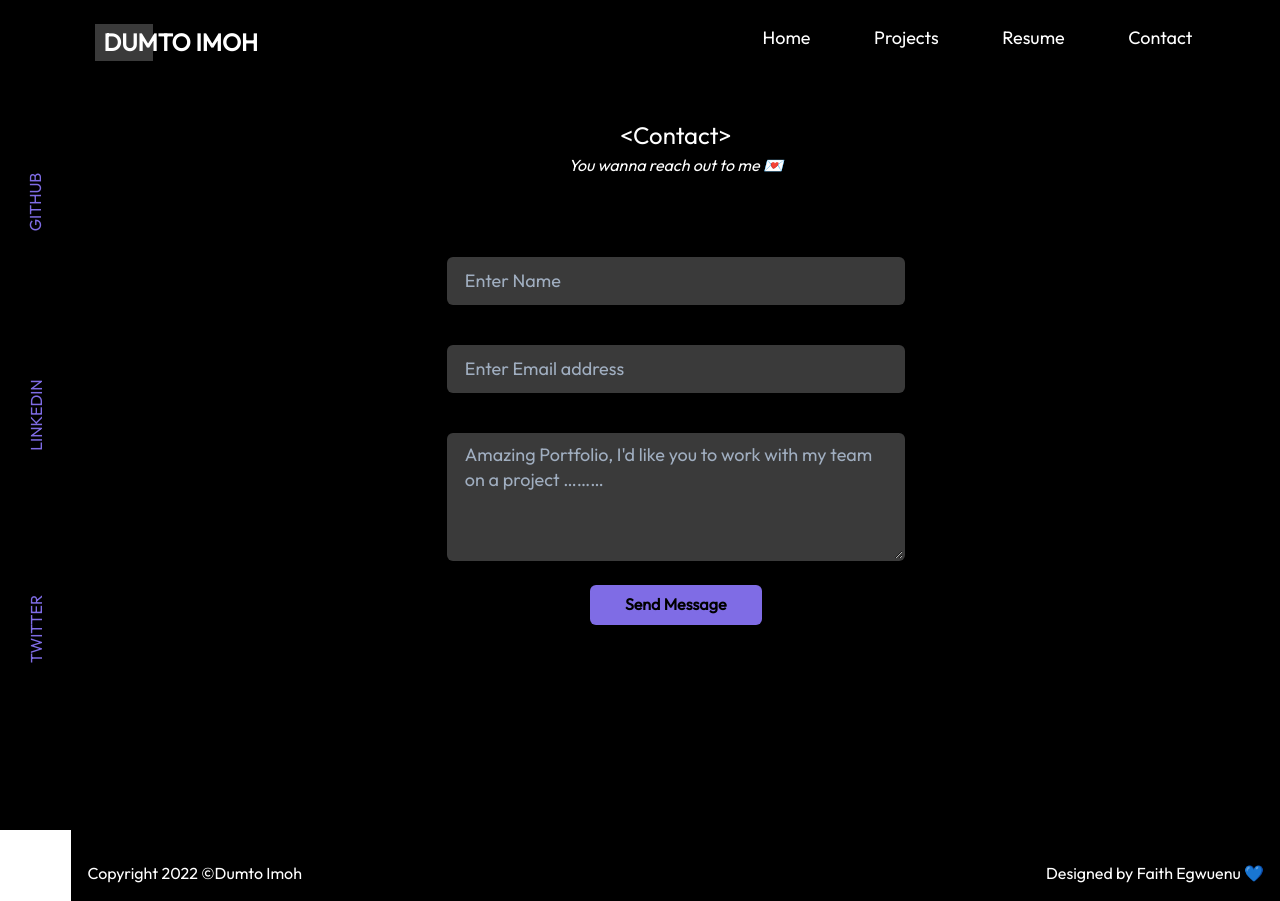
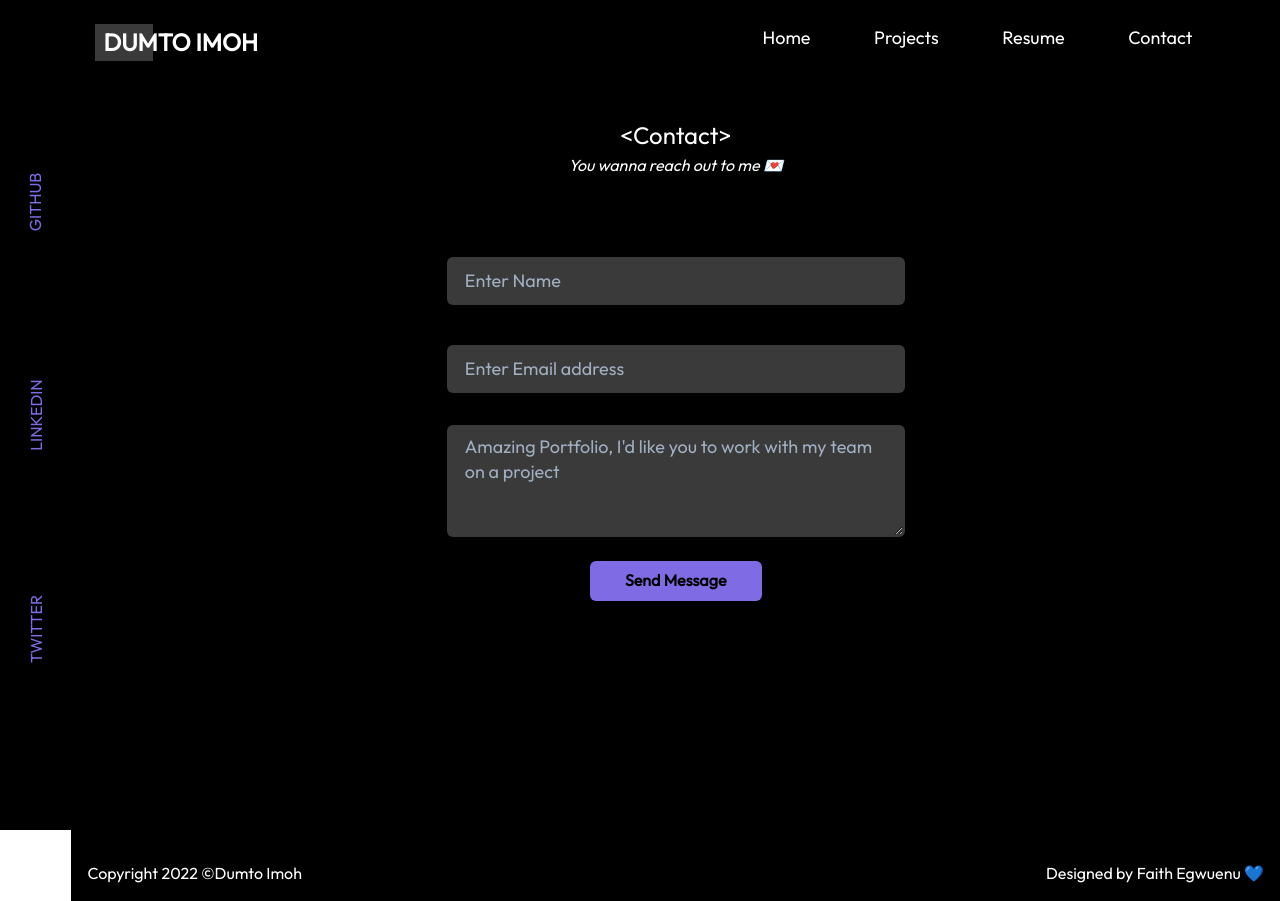
Before and after one commit to narthkings/portfolio, a Next.js app: page /contact in a window 1280 px wide. Built offline with nearby package versions, Linux system fonts and the light colour scheme.

Commit message:
height fix

```diff
--- a/pages/contact.tsx
+++ b/pages/contact.tsx
@@ -82,7 +82,7 @@ const Contact = () => {
         />
         <link rel="icon" href="/favicon.ico" />
       </Head>
-      <Box padding={"2rem"} height={{ base: "100vh", md: "95vh" }} bg="black" color="white">
+      <Box padding={"2rem"} height={{ base: "100%", md: "95vh" }} bg="black" color="white">
         <Flex direction={"column"} alignItems={"center"} justifyContent={"center"}>
           <Text fontSize={"2xl"}>
             {"<"}Contact{">"}
@@ -165,11 +165,11 @@ const Contact = () => {
                     onBlur={handleBlur}
                     value={details.message}
                     variant="filled"
-                    placeholder="Amazing Portfolio, I'd like you to work with my team on a project ………"
+                    placeholder="Amazing Portfolio, I'd like you to work with my team on a project"
                     width={{ base: "100%", md: "70%", xl: "40%" }}
                     size="lg"
-                    height={"8rem"}
-                    marginTop={"2rem"}
+                    height={"7rem"}
+                    marginTop={"1.5rem"}
                     disabled={!!isLoading}
                   />
                   <FormHelperText color="red">
```
